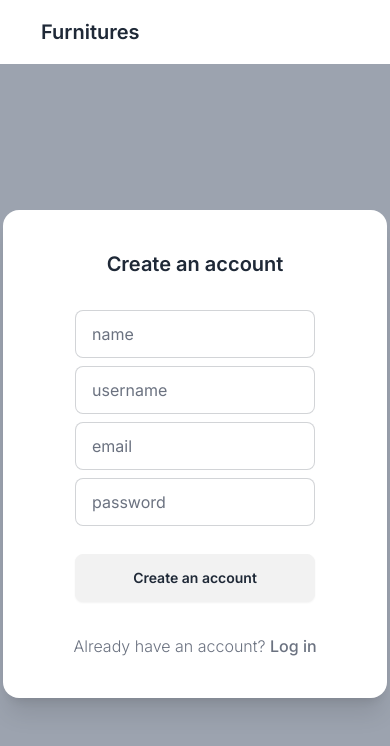
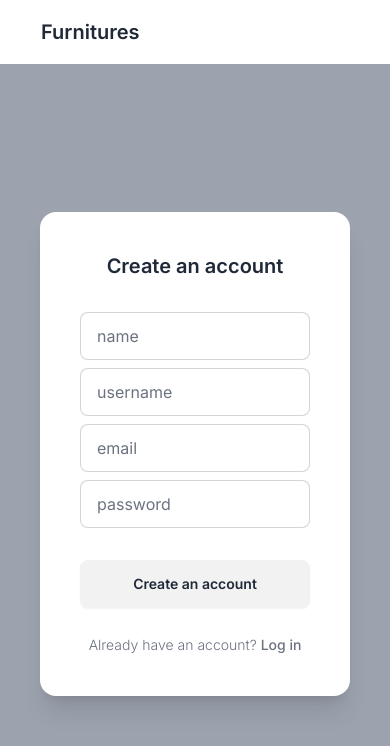
Before and after one commit to Sofialv05/e-commerce-app, a Next.js app in the folder client/: page /register in a window 390 px wide. Shown: the top 746 px of the page. Built offline with nearby package versions, Linux system fonts and the light colour scheme.

Commit message:
fix: responsive design

```diff
--- a/client/src/app/(auth)/login/page.tsx
+++ b/client/src/app/(auth)/login/page.tsx
@@ -4,24 +4,27 @@ import Link from "next/link";
 export default function Login() {
   return (
     <div>
-      <div className=" card bg-base-100 w-96 h-auto p-10 shadow-xl justify-center items-center">
-        <div className="card-title ">
+      <div className="mx-10 card bg-base-100 md:w-96 h-auto p-10 shadow-xl justify-center items-center">
+        <div className="card-title mb-8">
           <h1>Login</h1>
         </div>
-        <form className="card-body justify-center gap-2" action={loginAction}>
+        <form
+          className="lg:card-body justify-center flex flex-col gap-2"
+          action={loginAction}
+        >
           <input
             type="email"
             name="email"
             placeholder="email"
-            className="input input-bordered w-full max-w-xs"
+            className="input input-bordered w-full lg:max-w-xs"
           />
           <input
             type="password"
             name="password"
             placeholder="password"
-            className="input input-bordered w-full max-w-xs"
+            className="input input-bordered w-full lg:max-w-xs"
           />
-          <button type="submit" className="btn mt-6">
+          <button type="submit" className="btn my-6 ">
             Login
           </button>
         </form>
--- a/client/src/app/(auth)/register/page.tsx
+++ b/client/src/app/(auth)/register/page.tsx
@@ -40,17 +40,20 @@ export default function Register() {
 
   return (
     <div>
-      <div className=" card bg-base-100 w-96 h-auto p-10 shadow-xl justify-center items-center">
-        <div className="card-title ">
+      <div className="mx-10 card bg-base-100 md:w-96 h-auto p-10 shadow-xl justify-center items-center">
+        <div className="card-title mb-8">
           <h1>Create an account</h1>
         </div>
-        <form className="card-body justify-center" onSubmit={submitHandler}>
+        <form
+          className="lg:card-body justify-center flex flex-col gap-2"
+          onSubmit={submitHandler}
+        >
           <input
             type="text"
             value={form.name}
             name="name"
             placeholder="name"
-            className="input input-bordered w-full max-w-xs"
+            className="input input-bordered w-full lg:max-w-xs"
             onChange={inputHandler}
           />
           <input
@@ -58,7 +61,7 @@ export default function Register() {
             value={form.username}
             name="username"
             placeholder="username"
-            className="input input-bordered w-full max-w-xs"
+            className="input input-bordered w-full lg:max-w-xs"
             onChange={inputHandler}
           />
           <input
@@ -66,7 +69,7 @@ export default function Register() {
             value={form.email}
             name="email"
             placeholder="email"
-            className="input input-bordered w-full max-w-xs"
+            className="input input-bordered w-full lg:max-w-xs"
             onChange={inputHandler}
           />
           <input
@@ -74,15 +77,15 @@ export default function Register() {
             value={form.password}
             name="password"
             placeholder="password"
-            className="input input-bordered w-full max-w-xs"
+            className="input input-bordered w-full lg:max-w-xs"
             onChange={inputHandler}
           />
-          <button type="submit" className="btn mt-5">
+          <button type="submit" className="btn my-6">
             Create an account
           </button>
         </form>
         <div>
-          <Link href={"/login"} className="ext-sm font-light text-gray-500 ">
+          <Link href={"/login"} className="text-sm font-light text-gray-500 ">
             Already have an account?{" "}
             <span className="font-medium text-primary-600 hover:underline ">
               Log in
--- a/client/src/app/(withNavbar)/Hero.tsx
+++ b/client/src/app/(withNavbar)/Hero.tsx
@@ -1,22 +1,22 @@
 export default function Hero() {
   return (
-    <div className="flex flex-row h-4/5 gap-5">
-      <div className="w-3/4 h-full">
+    <div className="grid grid-cols-1 lg:grid-cols-3 h-4/5 gap-5">
+      <div className="w-full lg:col-span-2 h-full">
         <img
           className="w-full h-full object-cover "
           src="https://images.unsplash.com/photo-1491926626787-62db157af940?q=80&w=2670&auto=format&fit=crop&ixlib=rb-4.0.3&ixid=M3wxMjA3fDB8MHxwaG90by1wYWdlfHx8fGVufDB8fHx8fA%3D%3D"
           alt="main-banner"
         />
       </div>
-      <div className="flex flex-col gap-5 w-1/4 space-y-2 ">
-        <div className="w-full h-1/2">
+      <div className="flex flex-row gap-5 w-full  lg:flex-col">
+        <div className="w-full ">
           <img
             className="w-full"
             src="https://images.unsplash.com/photo-1586105251261-72a756497a11?q=80&w=2516&auto=format&fit=crop&ixlib=rb-4.0.3&ixid=M3wxMjA3fDB8MHxwaG90by1wYWdlfHx8fGVufDB8fHx8fA%3D%3D"
             alt="sub-banner"
           />
         </div>
-        <div className="w-full h-1/2">
+        <div className="w-full ">
           <img
             className="w-full"
             src="https://images.unsplash.com/photo-1586023492125-27b2c045efd7?q=80&w=2516&auto=format&fit=crop&ixlib=rb-4.0.3&ixid=M3wxMjA3fDB8MHxwaG90by1wYWdlfHx8fGVufDB8fHx8fA%3D%3D"
--- a/client/src/components/Navbar.tsx
+++ b/client/src/components/Navbar.tsx
@@ -18,8 +18,8 @@ export default function Navbar() {
           </button>
         </div>
       </div>
-      <div className="md:px-8 lg:px-16 z-50 sticky top-0 shadow-sm">
-        <div className="navbar bg-base-100">
+      <div className=" lg:px-16 z-50 sticky top-0 shadow-sm">
+        <div className="navbar md:px-8 bg-base-100">
           <div className="navbar-start">
             <div className="dropdown">
               <div
```
